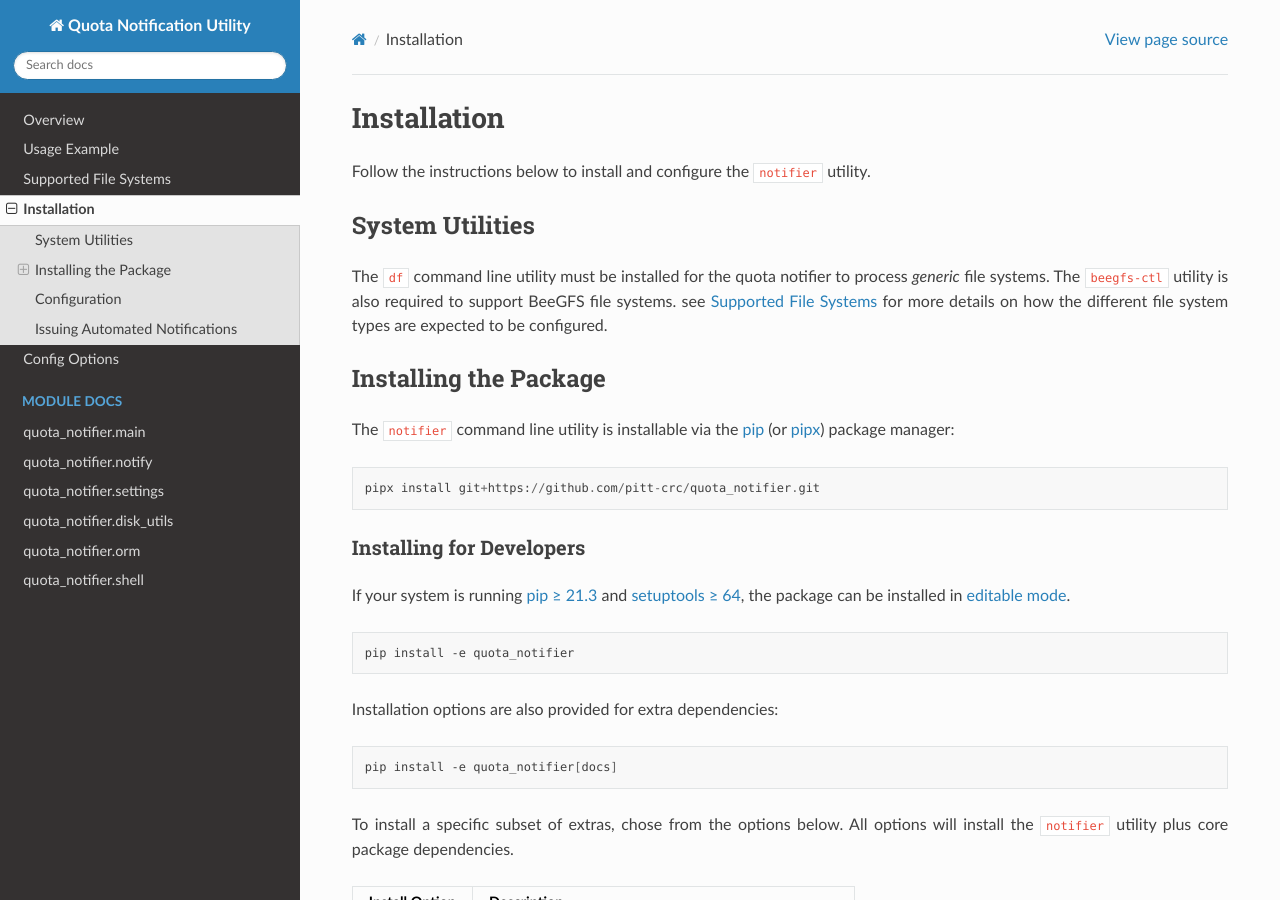
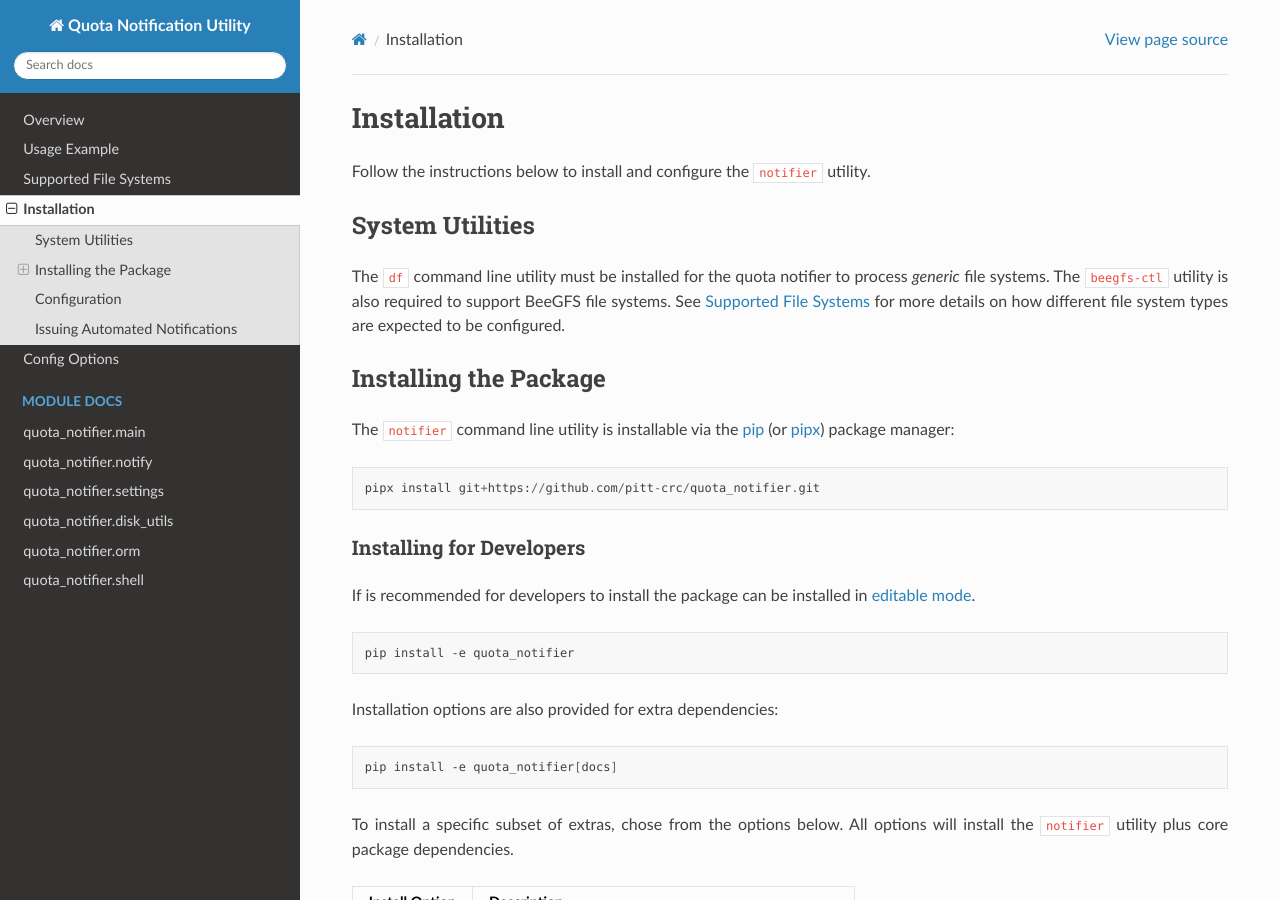
Before and after one commit to pitt-crc/quota_notifier, a Sphinx documentation site: the page built from docs/source/overview/install.rst, in a window 1280 px wide and 900 px high. Built offline with Sphinx 7.4.7 and the Read the Docs theme 2.0.0, drawn with Linux system fonts in a browser that asks for light colours.

Commit message:
Minor typo fixes to documentation (#108)

```diff
--- a/docs/source/overview/config_options.rst
+++ b/docs/source/overview/config_options.rst
@@ -6,7 +6,7 @@ The ``SettingsSchema`` defines the available options in the application settings
 .. important:: The top level ``file_systems`` field is a nested field and entries
    should adhere to the :ref:`#/definitions/FileSystemSchema` schema outlined below.
 
-.. note:: If the SMTP host is ``''`` and the STMP port is ``0``, the OS default behavior
+.. note:: If the SMTP host is ``''`` and the STMP port is ``0``, the default OS behavior
    will be used for connecting to the SMTP server.
 
 .. pydantic:: quota_notifier.settings.SettingsSchema
--- a/docs/source/overview/install.rst
+++ b/docs/source/overview/install.rst
@@ -8,8 +8,8 @@ System Utilities
 
 The ``df`` command line utility must be installed for the quota notifier to
 process *generic* file systems. The ``beegfs-ctl`` utility is also required to
-support BeeGFS file systems. see :doc:`file_systems` for more details on how
-the different file system types are expected to be configured.
+support BeeGFS file systems. See :doc:`file_systems` for more details on how
+different file system types are expected to be configured.
 
 Installing the Package
 ----------------------
@@ -24,9 +24,7 @@ The ``notifier`` command line utility is installable via the `pip <https://pip.p
 Installing for Developers
 ^^^^^^^^^^^^^^^^^^^^^^^^^
 
-If your system is running `pip ≥ 21.3 <https://pip.pypa.io/en/stable/news/#v21-3>`_
-and `setuptools ≥ 64 <https://github.com/pypa/setuptools/blob/main/CHANGES.rst#v6400>`_,
-the package can be installed in
+If is recommended for developers to install the package can be installed in
 `editable mode <https://pip.pypa.io/en/stable/topics/local-project-installs/#editable-installs>`_.
 
 .. code-block:: bash
```
